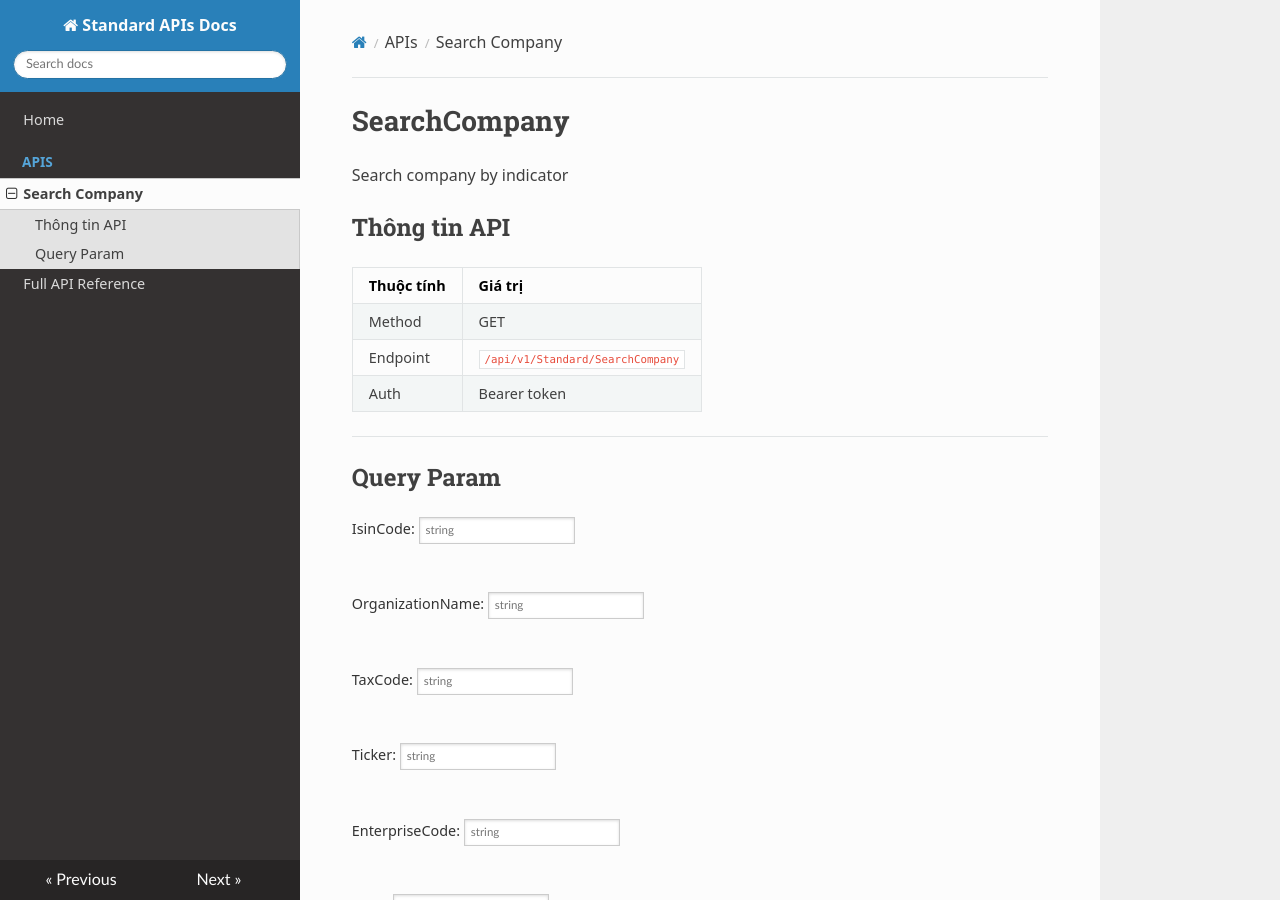
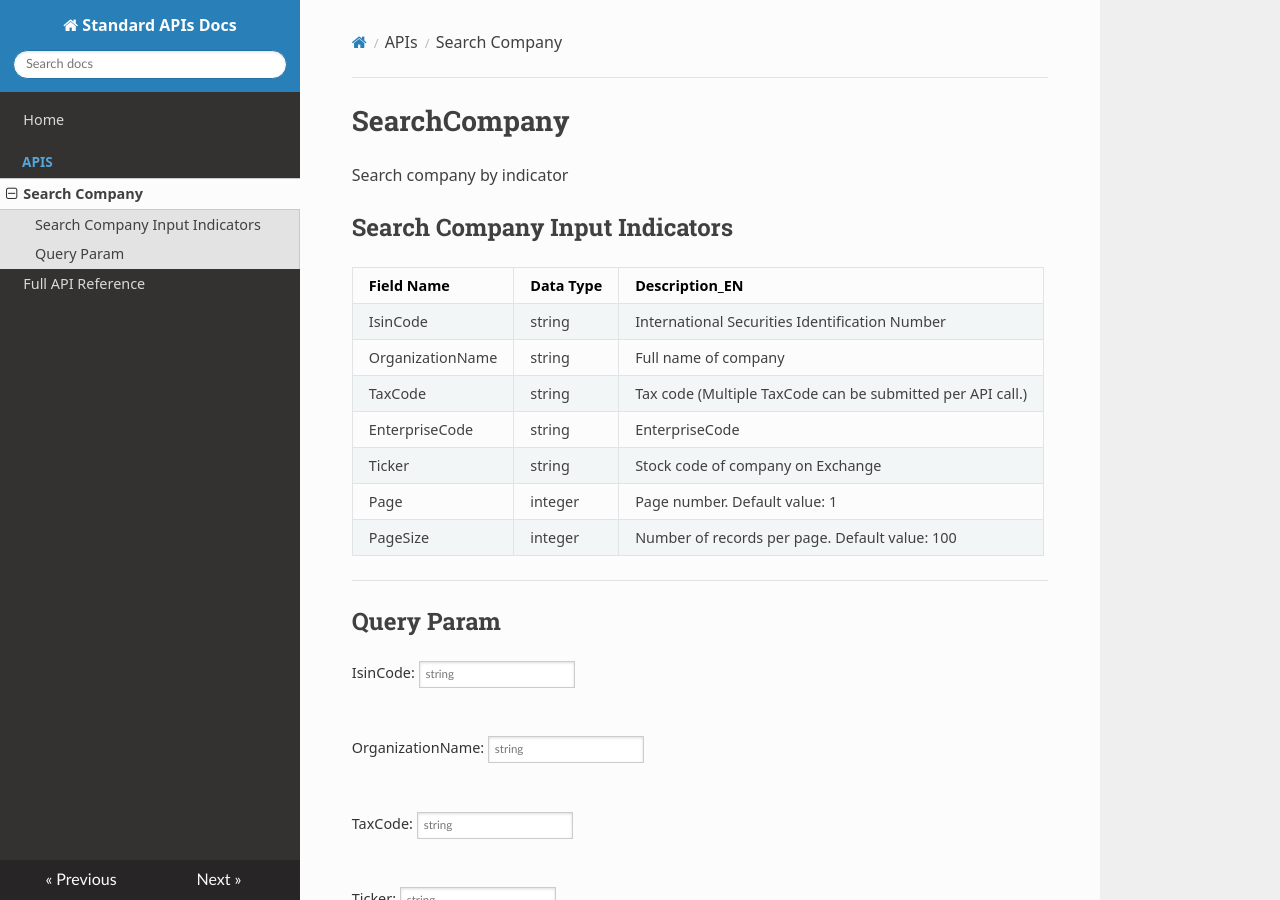
Before and after one commit to Truan-134340/Standard-APIs, an MkDocs documentation site: the page built from docs/search-company.md, in a window 1280 px wide and 900 px high. Built offline with MkDocs 1.6.1, drawn with Linux system fonts in a browser that asks for light colours; nearby versions of some CDN libraries.

Commit message:
Update search-company.md

```diff
--- a/docs/search-company.md
+++ b/docs/search-company.md
@@ -1,13 +1,19 @@
 # SearchCompany
 Search company by indicator
 
-## Thông tin API
+## Search Company Input Indicators
 
-| Thuộc tính | Giá trị |
-|-----------|---------|
-| Method    | GET |
-| Endpoint  | `/api/v1/Standard/SearchCompany` |
-| Auth      | Bearer token |
+| Field Name | Data Type | Description_EN |
+|-----------|---------|---------|
+|IsinCode        |string |International Securities Identification Number            |
+|OrganizationName|string |Full name of company                                      |
+|TaxCode         |string |Tax code (Multiple TaxCode can be submitted per API call.)|
+|EnterpriseCode  |string |EnterpriseCode                                            |
+|Ticker          |string |Stock code of company on Exchange                         |
+|Page            |integer|Page number. Default value: 1                             |
+|PageSize        |integer|Number of records per page. Default value: 100            |
+
+
 
 ---
 
```
